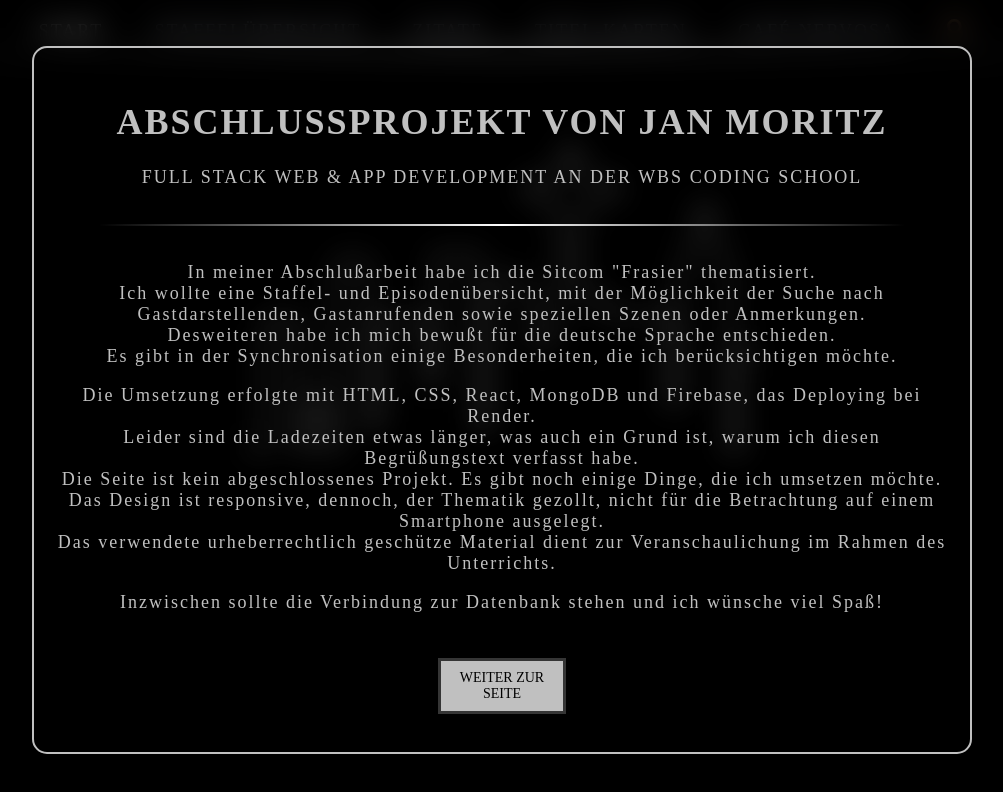
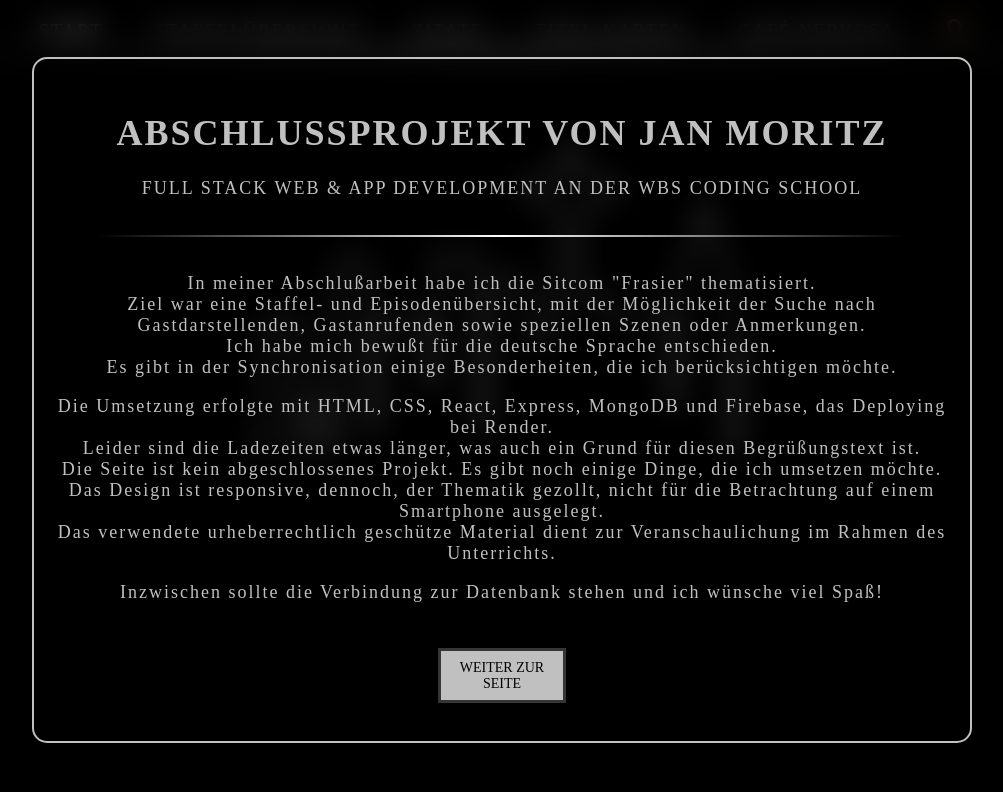
Before and after one commit to jmoritzzz/abschlussprojekt-client, a React (Create React App) app: page / in a window 1280 px wide. Shown: the top 792 px of the page, without its empty margins (138-1141 px from the left). Built offline with nearby package versions, Linux system fonts and the light colour scheme; no server answers; a web font is replaced by a local one.

Commit message:
Update WelcomeOverlay.js

```diff
--- a/src/components/WelcomeOverlay.js
+++ b/src/components/WelcomeOverlay.js
@@ -18,12 +18,12 @@
                 <hr className="hr2" />
                 <div className="welcome-overlay-text">
                     <p>In meiner Abschlußarbeit habe ich die Sitcom "Frasier" thematisiert. <br />
-                        Ich wollte eine Staffel- und Episodenübersicht, mit der Möglichkeit der Suche nach <br />
+                        Ziel war eine Staffel- und Episodenübersicht, mit der Möglichkeit der Suche nach <br />
                         Gastdarstellenden, Gastanrufenden sowie speziellen Szenen oder Anmerkungen. <br />
-                        Desweiteren habe ich mich bewußt für die deutsche Sprache entschieden. <br />
+                        Ich habe mich bewußt für die deutsche Sprache entschieden. <br />
                         Es gibt in der Synchronisation einige Besonderheiten, die ich berücksichtigen möchte. </p>
-                    <p>Die Umsetzung erfolgte mit HTML, CSS, React, MongoDB und Firebase, das Deploying bei Render. <br/>
-                    Leider sind die Ladezeiten etwas länger, was auch ein Grund ist, warum ich diesen Begrüßungstext verfasst habe. <br />
+                    <p>Die Umsetzung erfolgte mit HTML, CSS, React, Express, MongoDB und Firebase, das Deploying bei Render. <br/>
+                    Leider sind die Ladezeiten etwas länger, was auch ein Grund für diesen Begrüßungstext ist. <br />
                         Die Seite ist kein abgeschlossenes Projekt. Es gibt noch einige Dinge, die ich umsetzen möchte. Das Design ist responsive, dennoch, der Thematik gezollt, nicht für die Betrachtung auf einem Smartphone ausgelegt. <br/>
                         Das verwendete urheberrechtlich geschütze Material dient zur Veranschaulichung im Rahmen des Unterrichts. </p>
                     <p>Inzwischen sollte die Verbindung zur Datenbank stehen und ich wünsche viel Spaß!</p>
```
